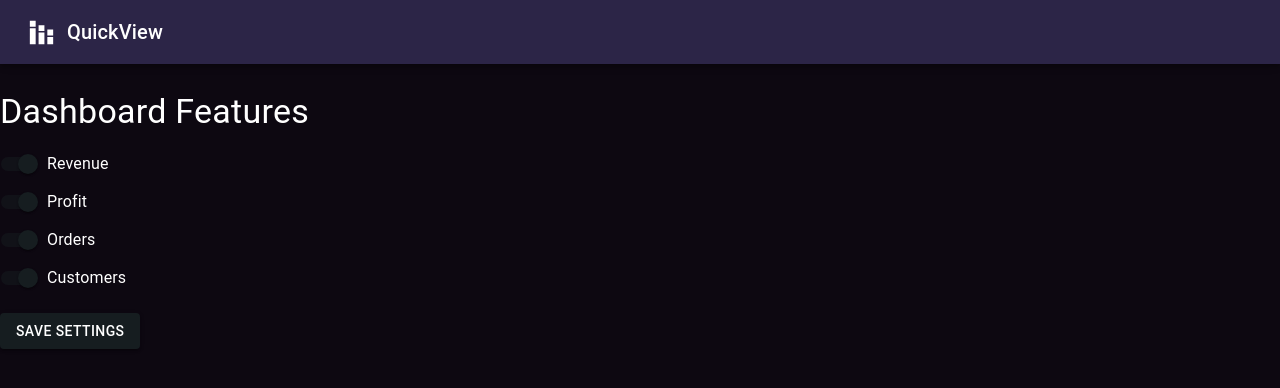
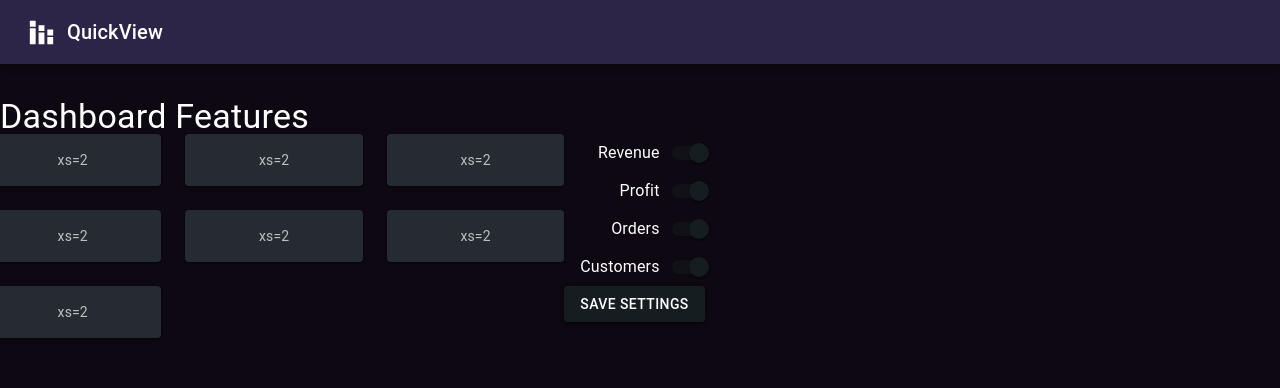
Before and after one commit to Sellucas/dashboard-app, a Next.js app: page /dashboard/settings/Settings in a window 1280 px wide. Shown: the top 388 px of the page. Built offline with nearby package versions, Linux system fonts and the light colour scheme; no server answers.

Commit message:
feat: setting setup

```diff
--- a/src/pages/dashboard/profile/Profile.module.scss
+++ b/src/pages/dashboard/profile/Profile.module.scss
@@ -1,6 +1,3 @@
-.container {
-
-}
 .title {
   margin-top: 5rem;
 }
--- a/src/pages/dashboard/settings/Settings.tsx
+++ b/src/pages/dashboard/settings/Settings.tsx
@@ -9,6 +9,16 @@ import {
   Switch,
   Typography,
 } from "@mui/material";
+import Paper from "@mui/material/Paper";
+import { experimentalStyled as styled } from "@mui/material/styles";
+
+const Item = styled(Paper)(({ theme }) => ({
+  backgroundColor: theme.palette.mode === "dark" ? "#1A2027" : "#fff",
+  ...theme.typography.body2,
+  padding: theme.spacing(2),
+  textAlign: "center",
+  color: theme.palette.text.secondary,
+}));
 
 const Settings = () => {
   const [showRevenue, setShowRevenue] = React.useState(true);
@@ -46,13 +56,27 @@ const Settings = () => {
   };
   return (
     <>
-      <h1>Settings</h1>
-      <Box>
+      <Box sx={{ marginTop: "6rem" }}>
         <Typography variant="h4" gutterBottom>
           Dashboard Features
         </Typography>
         <form onSubmit={handleSubmit}>
           <Grid container spacing={2}>
+            <Box>
+              <Grid
+                container
+                spacing={{ xs: 2, md: 3 }}
+                columns={{ xs: 4, sm: 8, md: 12 }}
+              >
+                {Array.from(Array(7)).map((_, index) => (
+                  <Grid item xs={2} sm={4} md={4} key={index}>
+                    <Item>xs=2</Item>
+                  </Grid>
+                ))}
+              </Grid>
+            </Box>
+
+            <Box>
               <Grid item xs={12}>
                 <FormControl component="fieldset">
                   <FormGroup>
@@ -64,6 +88,7 @@ const Settings = () => {
                         />
                       }
                       label="Revenue"
+                      labelPlacement="start"
                     />
                     <FormControlLabel
                       control={
@@ -73,6 +98,7 @@ const Settings = () => {
                         />
                       }
                       label="Profit"
+                      labelPlacement="start"
                     />
                     <FormControlLabel
                       control={
@@ -82,6 +108,7 @@ const Settings = () => {
                         />
                       }
                       label="Orders"
+                      labelPlacement="start"
                     />
                     <FormControlLabel
                       control={
@@ -91,6 +118,7 @@ const Settings = () => {
                         />
                       }
                       label="Customers"
+                      labelPlacement="start"
                     />
                   </FormGroup>
                 </FormControl>
@@ -100,6 +128,7 @@ const Settings = () => {
                   Save Settings
                 </Button>
               </Grid>
+            </Box>
           </Grid>
         </form>
       </Box>
```
Also changed, not shown: src/pages/dashboard/profile/Profile.tsx (+3 -4 lines). Lines whose indentation alone changed are shown as unchanged.
